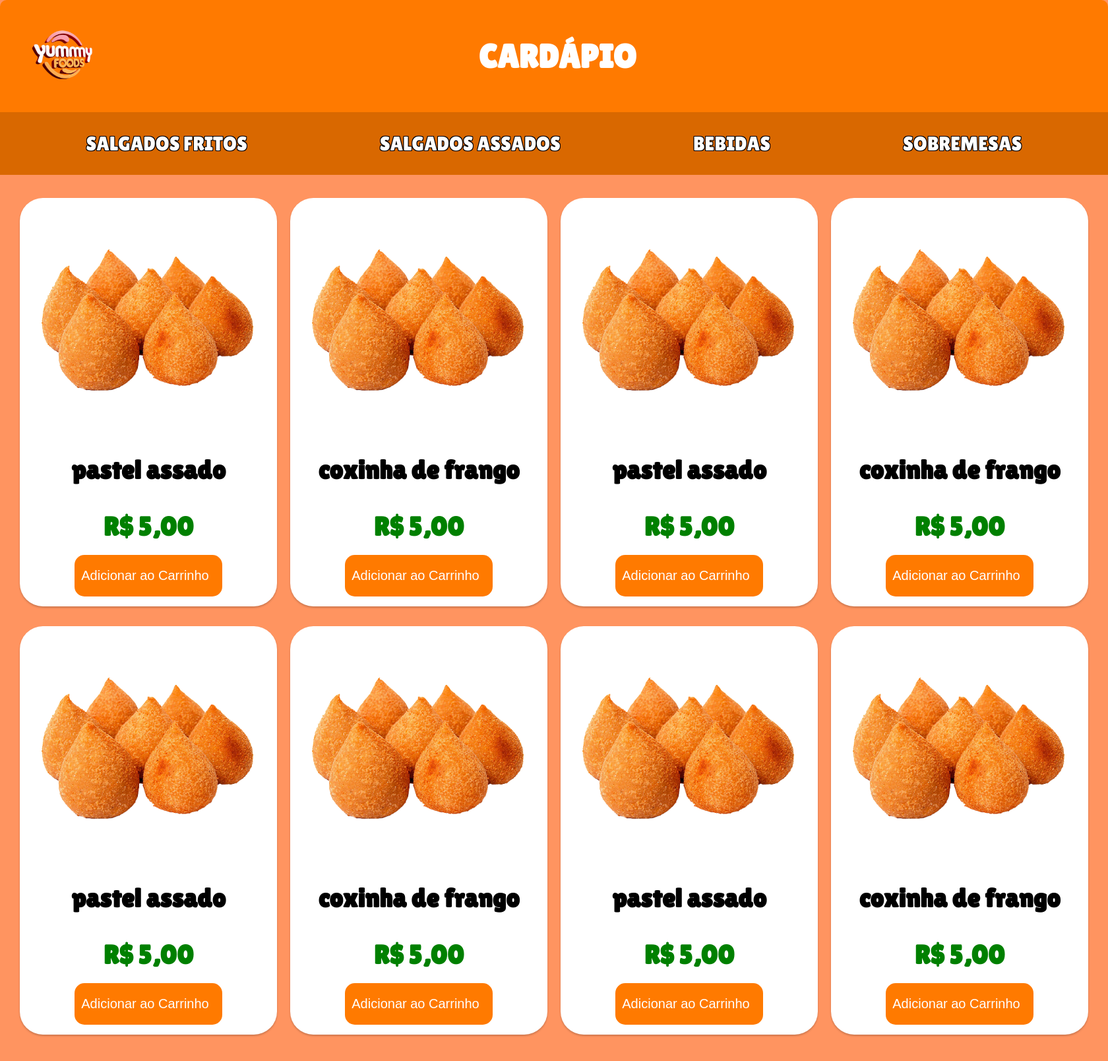
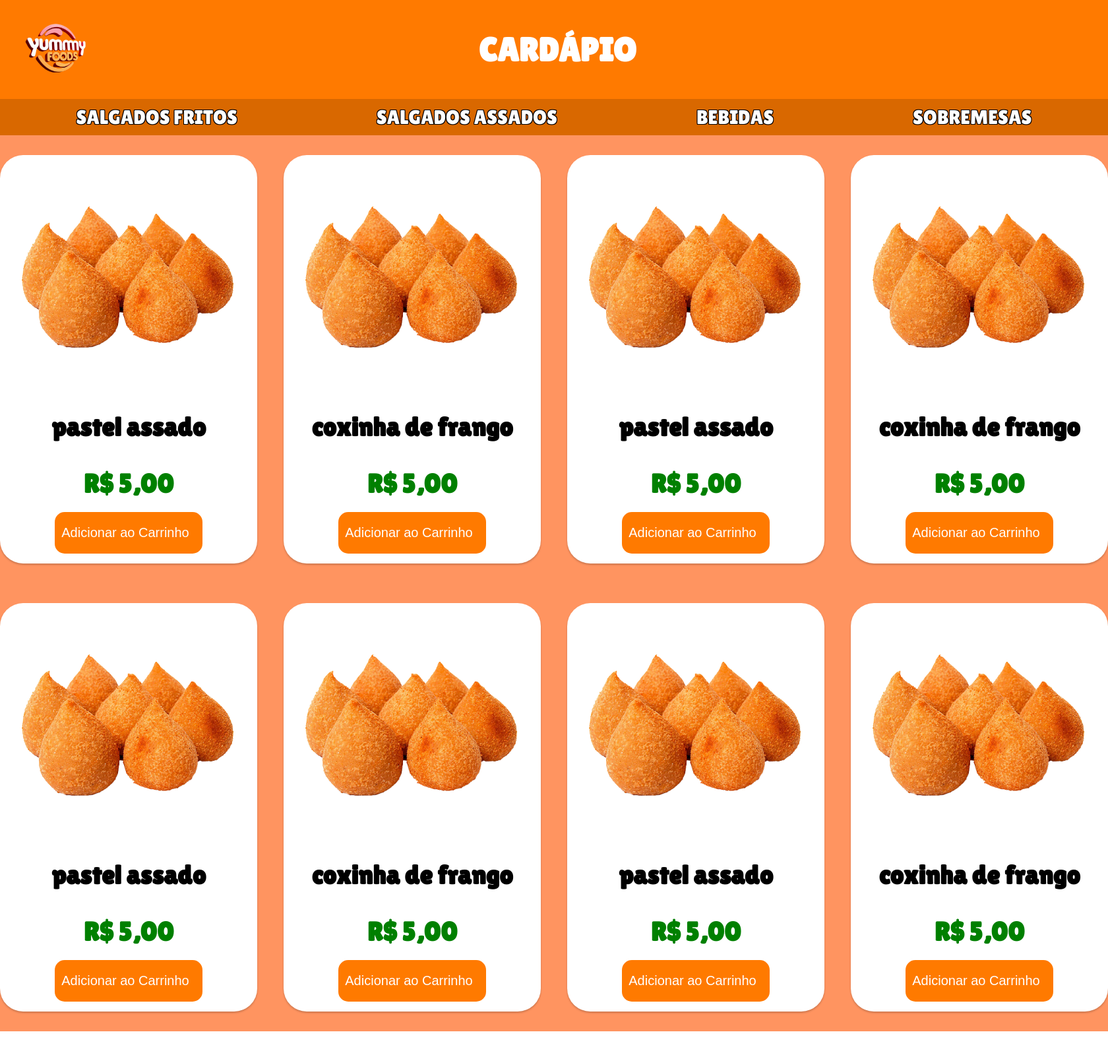
Before and after one commit to Vinicius0421/projeto_tcc, a PHP site: page / in a window 1680 px wide. Shown: the whole page at 66% size. After the commit the page ends 1563 px from the top, so only its background shows below. Run offline with PHP 8.4, Linux system fonts and the light colour scheme.

Commit message:
mudança "menu-item"
exclusao da "menu-item2"

```diff
--- a/projeto_tcc/projeto_tcc/totem/usuario_tcc/index.html
+++ b/projeto_tcc/projeto_tcc/totem/usuario_tcc/index.html
@@ -52,27 +52,27 @@
       </div>
     </div>
     <div class="menu">
-      <div class="menu-item2">
+      <div class="menu-item">
         <img src="img/666953cf-2fd5-48af-bc8f-f19bee417465.png" alt="Pastel Assado" />
         <p>pastel assado</p>
         <p class="valor">R$ 5,00</p>
         <button>Adicionar ao Carrinho</button>
 
       </div>
-      <div class="menu-item2">
+      <div class="menu-item">
         <img src="img/666953cf-2fd5-48af-bc8f-f19bee417465.png" alt="Coxinha de Frango" />
         <p>coxinha de frango</p>
         <p class="valor">R$ 5,00</p>
         <button>Adicionar ao Carrinho</button>
       </div>
-      <div class="menu-item2">
+      <div class="menu-item">
         <img src="img/666953cf-2fd5-48af-bc8f-f19bee417465.png" alt="Pastel Assado" />
         <p>pastel assado</p>
         <p class="valor">R$ 5,00</p>
         <button>Adicionar ao Carrinho</button>
 
       </div>
-      <div class="menu-item2">
+      <div class="menu-item">
         <img src="img/666953cf-2fd5-48af-bc8f-f19bee417465.png" alt="Coxinha de Frango" />
         <p>coxinha de frango</p>
         <p class="valor">R$ 5,00</p>
--- a/projeto_tcc/projeto_tcc/totem/usuario_tcc/styles.css
+++ b/projeto_tcc/projeto_tcc/totem/usuario_tcc/styles.css
@@ -1,4 +1,4 @@
-@import url('https://fonts.googleapis.com/css2?family=Lilita+One&display=swap');
+@import url("https://fonts.googleapis.com/css2?family=Lilita+One&display=swap");
 * {
   margin: 0;
   padding: 0;
@@ -6,30 +6,26 @@
 }
 
 body {
-  font-family: 'Lilita One', cursive;
+  font-family: "Lilita One", cursive;
   background: #ff9460;
   display: flex;
   flex-direction: column;
-  min-height: 100vh;
+  min-height: 120vh;
 }
-
 
 .header-container {
   width: 100%;
-  position: fixed;
   top: 0;
-  left: 50%;
-  transform: translateX(-50%);
+
   z-index: 1000;
 }
 
 .header {
-  background: #FF7A00;
-  padding: 10px;
+  background: #ff7a00;
+  padding: 0 auto;
   display: flex;
   align-items: center;
   justify-content: space-between;
-  border-radius: 10px 10px 0 0;
 }
 
 .logo {
@@ -50,10 +46,10 @@ body {
 .nav {
   display: flex;
   justify-content: space-around;
-  background: #D96800;
-  padding: 30px;
+  background: #d96800;
+  padding: 10px;
   width: 100%;
-
+  margin-bottom: 10px;
 }
 
 .nav a {
@@ -62,18 +58,8 @@ body {
   font-size: 30px;
   transition: color 0.3s ease;
   cursor: pointer;
-  text-shadow:
-  -1px -1px 0 #000,
-  1px -1px 0 #000,
-  -1px 1px 0 #000,
-  1px 1px 0 #000;
-
-
-
-
-
-
-
+  text-shadow: -1px -1px 0 #000, 1px -1px 0 #000, -1px 1px 0 #000,
+    1px 1px 0 #000;
 }
 
 .nav a:hover {
@@ -86,67 +72,51 @@ body {
   font-size: 24px;
   font-family: cursive;
 }
-.menu{
+.menu {
   display: flex;
   align-items: center;
   justify-content: center;
-  gap: 20px;
-  margin-top: 150px;
+  gap: 40px;
+  margin: 30px auto;
 }
-p{
+p {
   font-size: 40px;
   color: black;
   text-align: center;
   font-weight: bold;
   padding: 20px;
 }
-.valor{
+.valor {
   color: green !important;
 }
 
-button{
+button {
   font-size: 20px;
   color: white;
-  background-color: #FF7A00;
+  background-color: #ff7a00;
   padding: 20px;
   padding-left: 10px;
   border-radius: 15px;
   border: none;
   cursor: pointer;
 }
-.menu-item{
+.menu-item {
   background-color: white;
   width: 390px;
   border-radius: 35px;
   padding: 15px;
   text-align: center;
   transition: transform 0.3s ease;
-  margin-top: 150px;
-  box-shadow: 0 2px 3px rgba(0, 0, 0, 0.2)
+  box-shadow: 0 2px 3px rgba(0, 0, 0, 0.2);
 }
-.menu-item2{
-  background-color: white;
-  width: 390px;
-  border-radius: 35px;
-  padding: 15px;
-  margin-bottom: 40px;
-  text-align: center;
-  transition: transform 0.3s ease;
-  margin-top: -120px;
-  box-shadow: 0 2px 3px rgba(0, 0, 0, 0.2)
-}
-.menu-item:hover{
-  transform: scale(1.050);
+
+.menu-item:hover {
+  transform: scale(1.05);
   cursor: pointer;
   box-shadow: 0 5px 10px rgba(0, 0, 0, 0.2);
   background-color: #f3efe6;
 }
-.menu-item2:hover{
-  transform: scale(1.050);
-  cursor: pointer;
-  box-shadow: 0 5px 10px rgba(0, 0, 0, 0.2);
-  background-color: #f3efe6;
-}
-img{
+
+img {
   width: 350px;
 }
```
